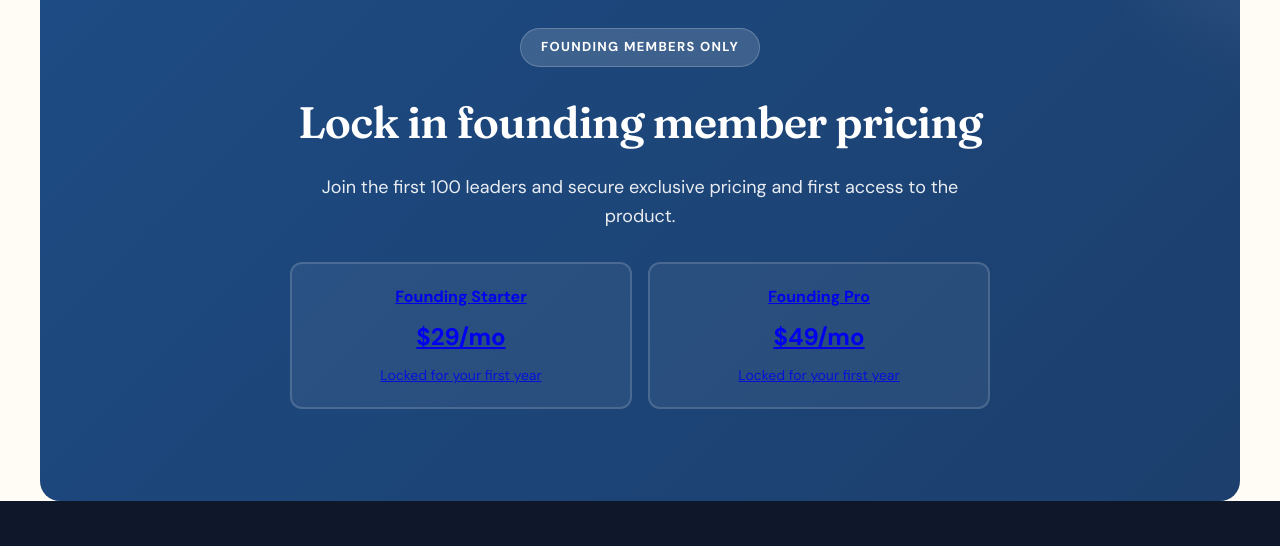
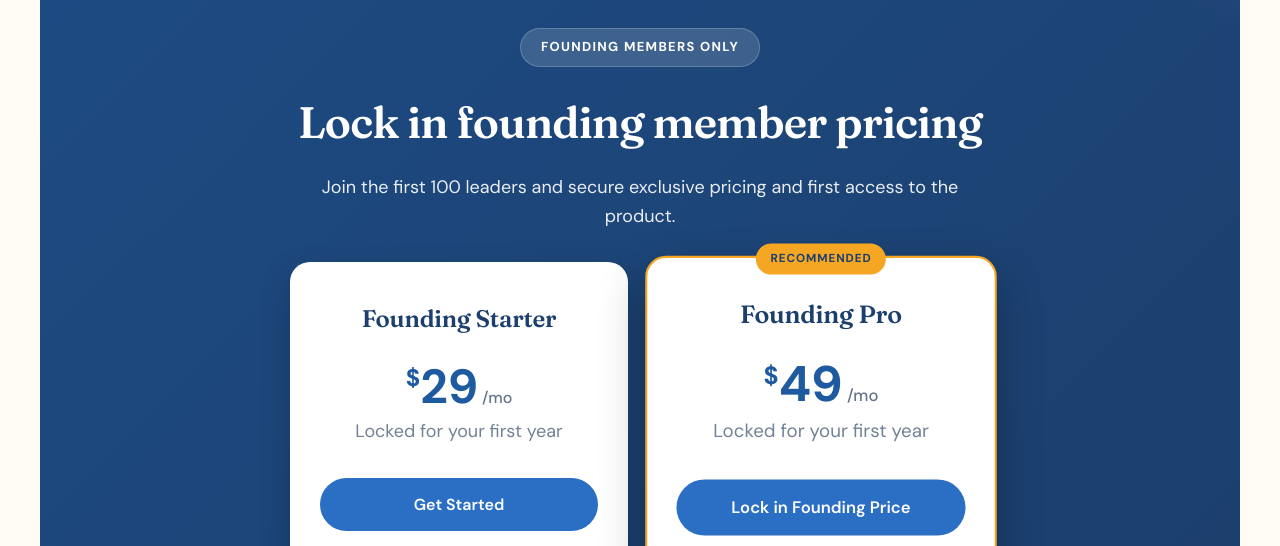
Before and after one commit to tobias915/leadership-companion, a website: page index.html in a window 1280 px wide. Shown: the part 6633-7179 px from the top of the page. Drawn offline with Linux system fonts and the light colour scheme.

Commit message:
Restyle founding members section with proper pricing cards

```diff
--- a/index.html
+++ b/index.html
@@ -856,40 +856,113 @@
 
         .founding-options {
             display: grid;
-            grid-template-columns: repeat(auto-fit, minmax(200px, 1fr));
-            gap: 16px;
-            margin-bottom: 32px;
-        }
-
-        .cta-option {
-            background: rgba(255, 255, 255, 0.06);
-            border: 2px solid rgba(255, 255, 255, 0.15);
-            border-radius: var(--radius);
-            padding: 20px;
-            cursor: pointer;
-            transition: all 0.2s ease;
-        }
-
-        .cta-option:hover {
-            background: rgba(255, 255, 255, 0.12);
-            border-color: rgba(255, 255, 255, 0.4);
-        }
-
-        .option-label {
+            grid-template-columns: repeat(auto-fit, minmax(260px, 1fr));
+            gap: 24px;
+            margin-top: 8px;
+            align-items: stretch;
+        }
+
+        .founding-card {
+            position: relative;
+            background: white;
+            color: var(--slate-800);
+            border: 2px solid rgba(255, 255, 255, 0.2);
+            border-radius: var(--radius-lg);
+            padding: 36px 28px;
+            text-align: center;
+            display: flex;
+            flex-direction: column;
+            box-shadow: 0 12px 32px rgba(0, 0, 0, 0.2);
+            transition: transform 0.25s ease, box-shadow 0.25s ease;
+        }
+
+        .founding-card:hover {
+            transform: translateY(-3px);
+            box-shadow: 0 18px 40px rgba(0, 0, 0, 0.28);
+        }
+
+        .founding-card.featured {
+            border-color: var(--warm-400);
+            transform: scale(1.04);
+            box-shadow: 0 18px 44px rgba(0, 0, 0, 0.3);
+        }
+
+        .founding-card.featured:hover {
+            transform: scale(1.04) translateY(-3px);
+        }
+
+        .founding-card-badge {
+            position: absolute;
+            top: -14px;
+            left: 50%;
+            transform: translateX(-50%);
+            background: var(--warm-400);
+            color: var(--blue-900);
+            font-size: 0.7rem;
             font-weight: 700;
+            text-transform: uppercase;
+            letter-spacing: 0.08em;
+            padding: 6px 14px;
+            border-radius: var(--radius-full);
+            white-space: nowrap;
+        }
+
+        .founding-card h3 {
+            font-family: var(--font-display);
+            font-size: 1.5rem;
+            font-weight: 600;
+            color: var(--blue-900);
+            margin: 0 0 12px;
+            letter-spacing: -0.01em;
+        }
+
+        .founding-card-price {
+            font-size: 3rem;
+            font-weight: 700;
+            color: var(--blue-700);
+            line-height: 1;
+            margin: 12px 0 6px;
+        }
+
+        .founding-card-price .currency {
+            font-size: 1.5rem;
+            vertical-align: super;
+            font-weight: 700;
+        }
+
+        .founding-card-price .founding-card-period {
             font-size: 1rem;
-            margin-bottom: 4px;
-        }
-
-        .option-price {
-            font-size: 1.5rem;
-            font-weight: 700;
-            margin: 8px 0;
-        }
-
-        .option-desc {
-            font-size: 0.875rem;
-            opacity: 0.8;
+            font-weight: 500;
+            color: var(--slate-500);
+            margin-left: 4px;
+        }
+
+        .founding-card-desc {
+            font-size: 0.9375rem;
+            color: var(--slate-500);
+            margin: 0 0 28px;
+            opacity: 1;
+        }
+
+        .founding-card-cta {
+            display: block;
+            width: 100%;
+            margin-top: auto;
+            background: var(--blue-600);
+            color: white;
+            padding: 14px 24px;
+            border-radius: var(--radius-full);
+            font-size: 1rem;
+            font-weight: 600;
+            text-decoration: none;
+            text-align: center;
+            transition: all 0.25s ease;
+        }
+
+        .founding-card-cta:hover {
+            background: var(--blue-700);
+            transform: translateY(-1px);
+            box-shadow: 0 6px 16px rgba(42, 111, 196, 0.35);
         }
 
         .founding-form {
@@ -1799,16 +1872,19 @@
             <p>Join the first 100 leaders and secure exclusive pricing and first access to the product.</p>
 
             <div class="founding-options">
-                <a href="https://app.leadershipcompanion.co?tier=starter" class="cta-option" data-tier="starter">
-                    <div class="option-label">Founding Starter</div>
-                    <div class="option-price">$29/mo</div>
-                    <div class="option-desc">Locked for your first year</div>
-                </a>
-                <a href="https://app.leadershipcompanion.co?tier=founding_pro" class="cta-option" data-tier="founding_pro">
-                    <div class="option-label">Founding Pro</div>
-                    <div class="option-price">$49/mo</div>
-                    <div class="option-desc">Locked for your first year</div>
-                </a>
+                <div class="founding-card">
+                    <h3>Founding Starter</h3>
+                    <div class="founding-card-price"><span class="currency">$</span>29<span class="founding-card-period">/mo</span></div>
+                    <p class="founding-card-desc">Locked for your first year</p>
+                    <a href="https://app.leadershipcompanion.co?tier=starter" class="founding-card-cta">Get Started</a>
+                </div>
+                <div class="founding-card featured">
+                    <div class="founding-card-badge">Recommended</div>
+                    <h3>Founding Pro</h3>
+                    <div class="founding-card-price"><span class="currency">$</span>49<span class="founding-card-period">/mo</span></div>
+                    <p class="founding-card-desc">Locked for your first year</p>
+                    <a href="https://app.leadershipcompanion.co?tier=founding_pro" class="founding-card-cta">Lock in Founding Price</a>
+                </div>
             </div>
         </div>
     </section>
```
